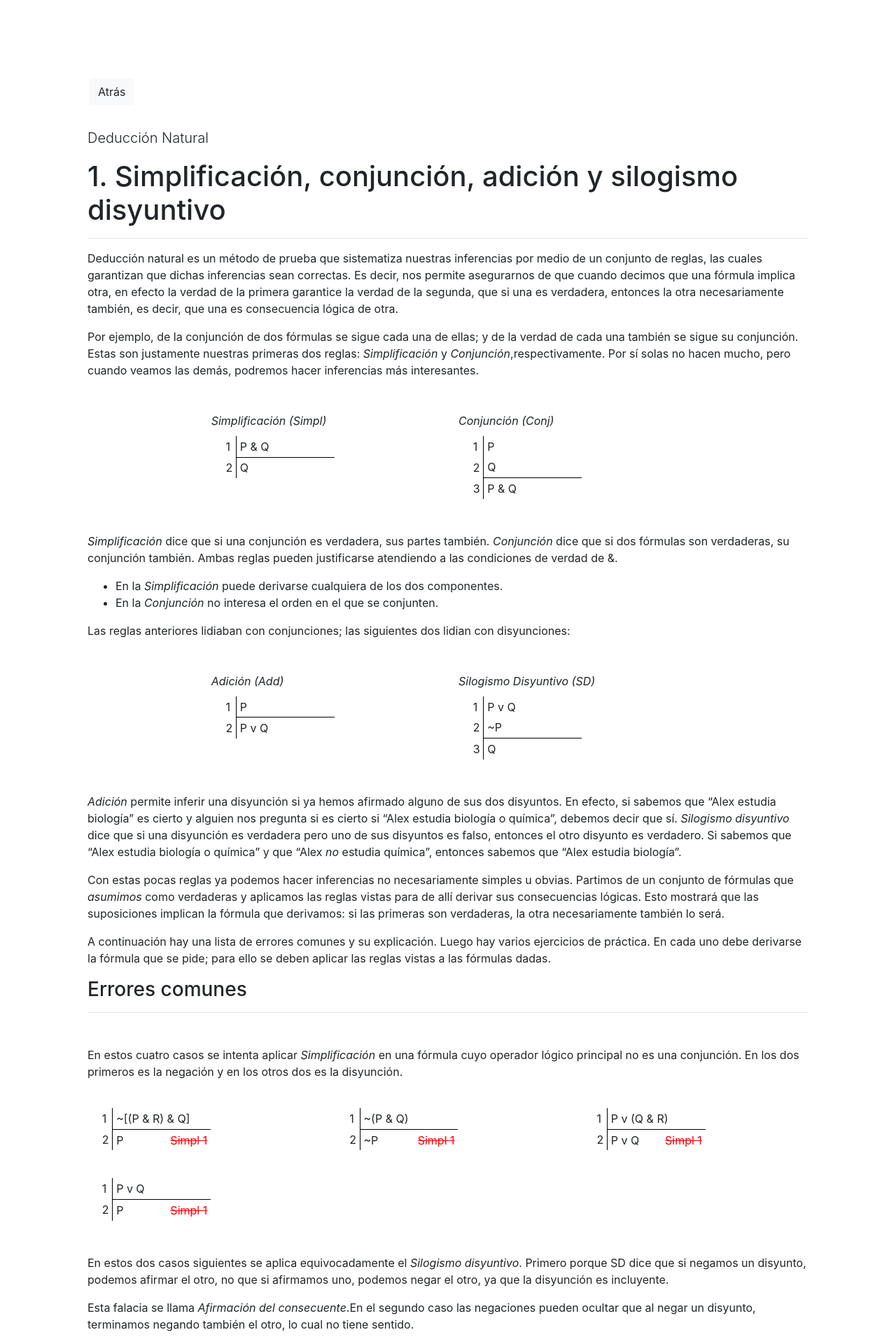
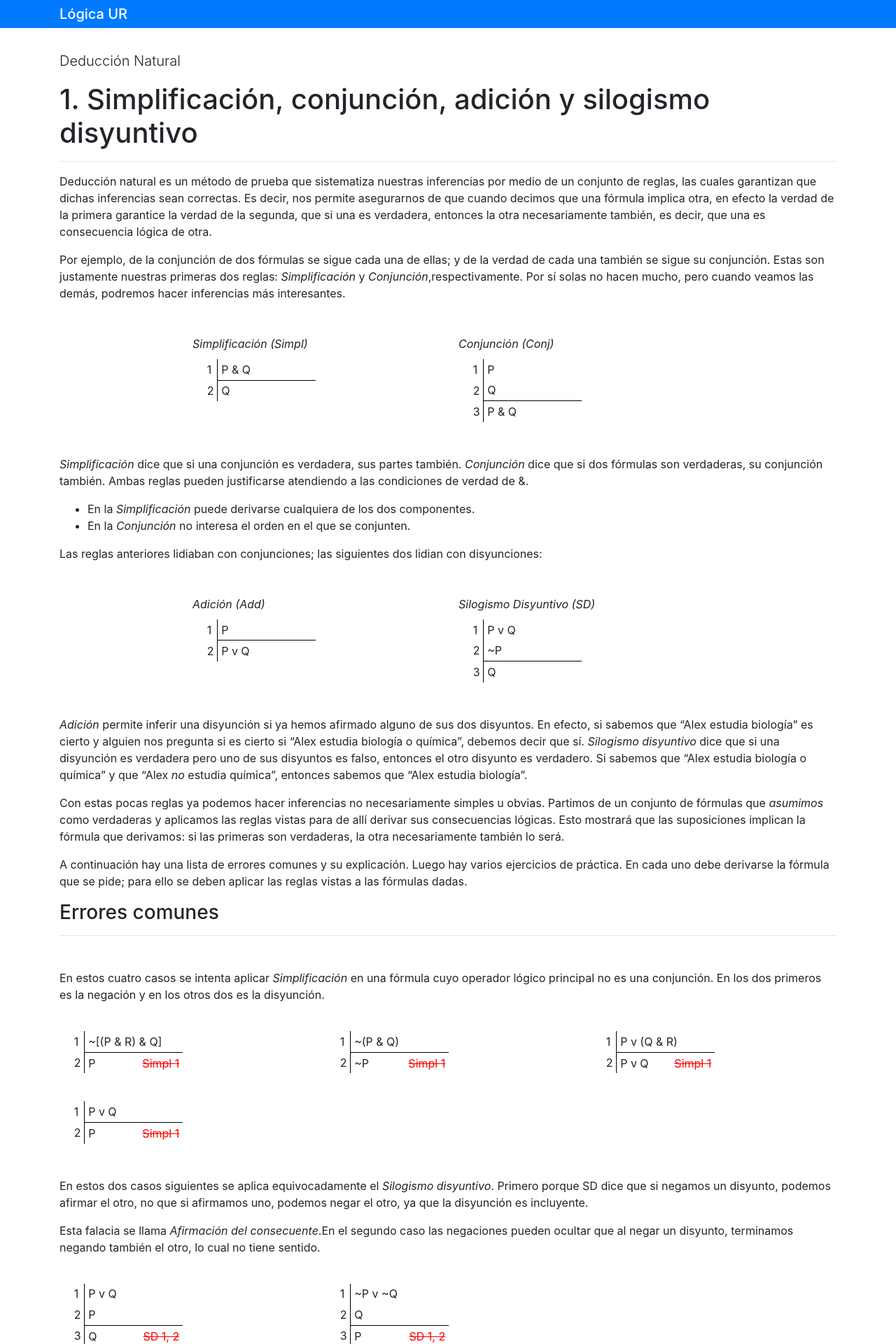
Before and after one commit to juanrloaiza/logicaur, a Jekyll site: the page built from _deduccion/1.md, in a window 1280 px wide. Shown: the top 1920 px of the page at 70% size. Built offline with Jekyll 4.4.1, drawn with Linux system fonts in a browser that asks for light colours.

Commit message:
Started implementing navbar

```diff
--- a/_includes/nav.html
+++ b/_includes/nav.html
@@ -1,5 +1,27 @@
-<ul class="nav flex-column">
-  {% for item in site.data.nav %}
-  <li class="nav-item">{{ item }}</li>
-  {% endfor %}
-</ul>
+<nav class="navbar navbar-expand-lg navbar-dark bg-primary align-middle">
+  <div class="container" style='padding-top: 0'>
+    <a class="nav-brand mb-0 h5" href="{{ site.baseurl }}/">Lógica UR</a>
+
+    <button class="navbar-toggler" type="button" data-toggle="collapse" data-target="#theNav" aria-controls="theNav" aria-expanded="false" aria-label="Toggle navigation">
+      <span class="navbar-toggler-icon"></span>
+    </button>
+
+    <div class="collapse navbar-collapse" id='theNav'>
+      <ul class="navbar-nav mr-auto">
+        {% for item in site.collections %}
+        <li class="nav-item dropdown">
+          <a class="nav-link dropbdown-toggle" href="#" id="{{ item.title }}" role="button" data-toggle="dropdown" aria-haspopup="true" aria-expanded="false">
+            {{ item.title }}
+          </a>
+          <div class="dropdown-menu" ria-labelledby="{{ item.title }}">
+              {% for entry in item.docs %}
+                <a class="dropdown-item">{{ entry }}</a>
+
+                {% endfor %}
+            </div>
+        </li>
+        {% endfor %}
+      </ul>
+    </div>
+  </div>
+</nav>
--- a/_layouts/content.html
+++ b/_layouts/content.html
@@ -13,14 +13,9 @@
 </head>
 
 <body>
+  {% include nav.html %}
+
   <div class="container">
-    <div style="margin-left: 2em">
-      <a type="button" class="btn btn-light" href="{{ site.baseurl }}/">Atrás</a>
-    </div>
-
-    <div id="content" class="col-12">
-      <div class="container">
-
     <p class="lead">{{ page.subtitle }}</p>
     <h1>{{ page.title }}</h1>
     <hr>
@@ -41,8 +36,6 @@
     {% endunless %}
 
   </div>
-    </div>
-  </div>
 
 </body>
 
--- /dev/null
+++ b/_sass/layout.scss
@@ -0,0 +1,5 @@
+.navbar {
+  a {
+    color: white;
+  }
+}
--- a/css/main.scss
+++ b/css/main.scss
@@ -7,10 +7,7 @@ $blue: #0000ff;
 @import 'tablas';
 @import 'nav';
 @import 'secciones';
-
-body {
-  padding: 5em;
-}
+@import 'layout';
 
 .container {
   padding-top: 2em
```
Lines whose indentation alone changed are shown as unchanged.
